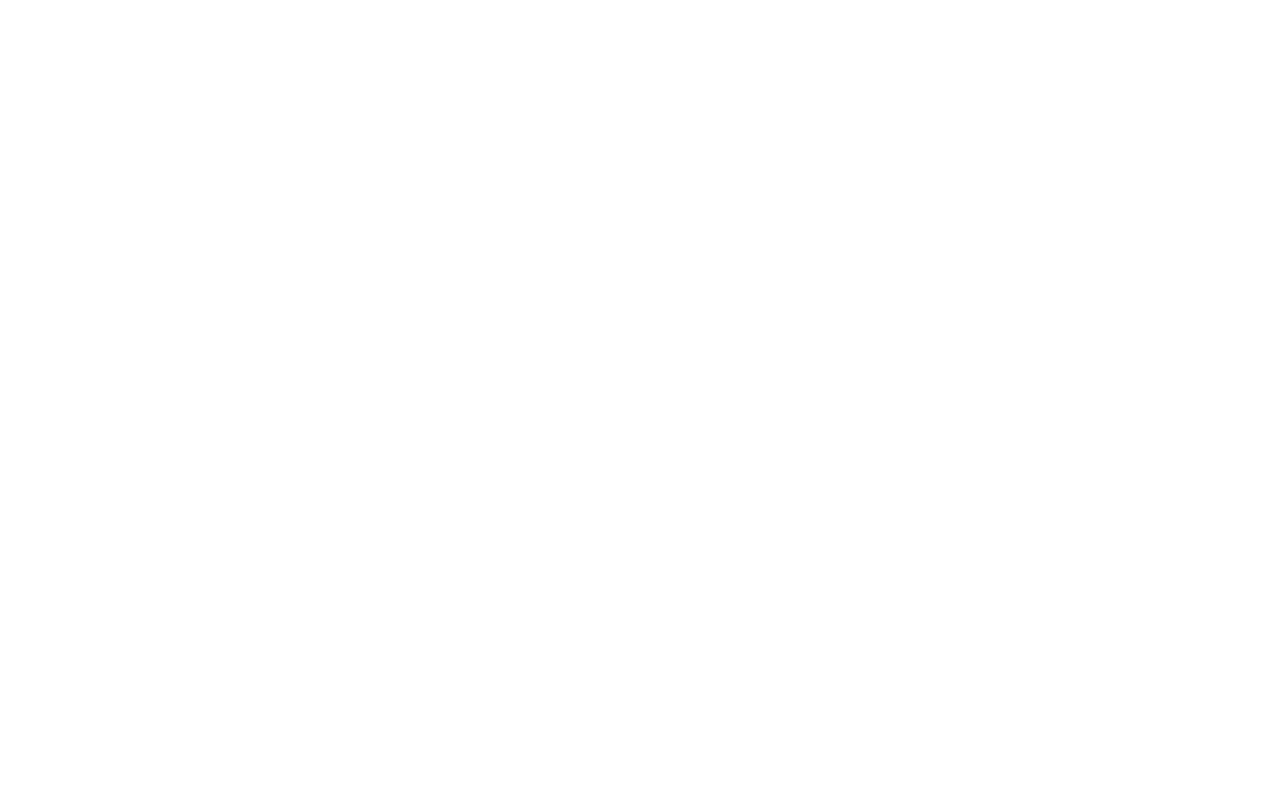
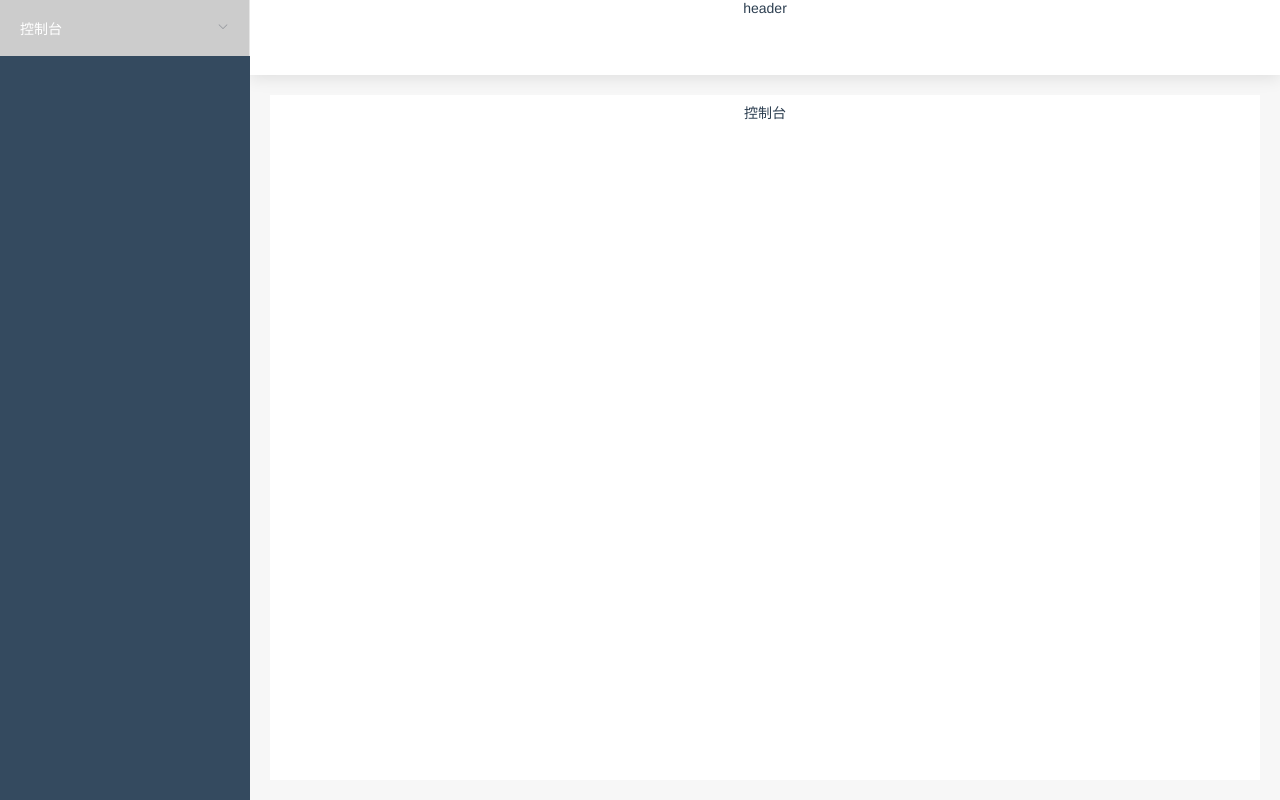
Before and after one commit to wumail/vue-cars-admin, a Vue app: page /index in a window 1280 px wide. Before the commit this address had no page. Built offline with nearby package versions, Linux system fonts and the light colour scheme.

Commit message:
console_partail

```diff
--- a/src/router/index.js
+++ b/src/router/index.js
@@ -1,12 +1,61 @@
 import { createRouter, createWebHistory } from "vue-router";
-import Home from "../views/Home.vue";
 
 const routes = [
   {
+    path: '/',
+    redirect: 'login',
+    meta: {
+      name: '主页',
+    },
+    hidden: true,
+  },
+  // {
+  //   path: '/test',
+  //   name: 'Test',
+  //   meta: {
+  //     name: 'test',
+  //   },
+  //   hidden: true,
+  //   component: () => import('@/views/Home.vue'),
+  // },
+  {
     path: '/login',
     name: 'Login',
+    meta: {
+      name: '登录',
+    },
+    hidden: true,
     component: () => import('@/views/login/index.vue'),
   },
+  {
+    path: '/console',
+    name: 'Console',
+    meta: {
+      name: '控制台',
+    },
+    hidden: false,
+    redirect: 'index',
+    component: () => import('@/views/layout/index.vue'),
+    children: [
+      {
+        path: '/index',
+        name: 'Index',
+        meta: {
+          name: '首页',
+        },
+        component: () => import('@/views/console/index.vue'),
+      },
+      // {
+      //   path: '/test',
+      //   name: 'Test',
+      //   meta: {
+      //     name: 'test',
+      //   },
+      //   component: () => import('@/views/Home.vue'),
+      // },
+    ]
+  },
+
 ];
 
 const router = createRouter({
--- a/src/store/index.js
+++ b/src/store/index.js
@@ -1,8 +1,13 @@
 import { createStore } from "vuex";
+import app from './modules/app';
+import common from './modules/common';
 
 export default createStore({
   state: {},
   mutations: {},
   actions: {},
-  modules: {},
+  modules: {
+    app,
+    common,
+  },
 });
--- /dev/null
+++ b/src/store/modules/app.js
@@ -0,0 +1,58 @@
+import { setToken, setUsername, getUsername, removeToken, removeUsername } from "@/utils/cookies";
+import { Login, Logout } from "@/api/login";
+const state = {
+    collapse: JSON.parse(sessionStorage.getItem('collapse')) || false,
+    token: "",
+    username: "" || getUsername()
+}
+const getters = {}
+const mutations = {
+    SET_COLLAPSE(state){
+        state.collapse = !state.collapse;
+        sessionStorage.setItem('collapse', String(state.collapse))
+    },
+    SET_TOKEN(state, value){
+        state.token = value;
+    },
+    SET_USERNAME(state, value){
+        state.username = value;
+    }
+}
+const actions = {
+    loginAction(content, repuestData) {
+        return new Promise((resolve, reject) => {
+            Login(repuestData).then((response) => {
+                let data = response.data
+                console.log(data)
+                content.commit('SET_TOKEN', data.token);
+                content.commit('SET_USERNAME', data.username);
+                setToken(data.token);
+                setUsername(data.username);
+                resolve(response)
+            }).catch(error => {
+                reject(error)
+            })
+        })
+    },
+    logoutAction({ commit }){
+        return new Promise((resolve, reject) => {
+            Logout().then(response => {
+                console.log(response)
+                removeToken();
+                removeUsername();
+                commit('SET_TOKEN', '');
+                commit('SET_USERNAME', '');
+                resolve(response);
+            })
+
+        })
+    }
+}
+
+export default {
+    namespaced: true,
+    state,
+    getters,
+    mutations,
+    actions
+};
--- /dev/null
+++ b/src/store/modules/common.js
@@ -0,0 +1,24 @@
+const state = {
+    // table 数据加载标记
+    table_loadData_flag: true,  // true、false
+    // upload token
+    upload_token: ""
+}
+const getters = {}
+const mutations = {
+    SET_TABL_DATA_FLAG(state) {
+        state.table_loadData_flag = !state.table_loadData_flag;  //取反
+    },
+    SET_UPLOAD_TOKEN(state, value) {
+        state.upload_token = value;
+    }
+}
+const actions = {}
+
+export default {
+    namespaced: true,
+    state,
+    getters,
+    mutations,
+    actions
+};
--- a/src/styles/ui.scss
+++ b/src/styles/ui.scss
@@ -1,4 +1,30 @@
+
+//菜单宽度
+$navWidth:250px;
+$headerHeight:75px;
+
+$color_nav_main:#f56c6c;
+
+
 .btn-block{
     display: block;
     width: 100%;
 }
+
+.el-menu-item-group__title{
+    padding: 0 !important;
+}
+
+.el-submenu .el-menu-item{
+    font-size: 14px;
+    padding-left: 50px !important;
+    &.is-active{
+        background-color: rgba($color: $color_nav_main , $alpha: .5) !important;
+    }
+}
+
+.el-submenu{
+    &.is-active.is-opened .el-submenu__title{
+        background-color: $color_nav_main !important;
+    }
+}
--- a/src/utils/request.js
+++ b/src/utils/request.js
@@ -1,6 +1,6 @@
 import axios from "axios";
 // cookies
-// import { getToken, getUsername } from "./cookies";
+import { getToken, getUsername } from "./cookies";
 // ElementUI 单独引入
 import { ElMessage  } from 'element-plus';
 // 创建实例
@@ -13,8 +13,8 @@ const service = axios.create({
 // 添加请求拦截器
 service.interceptors.request.use(function (config) {
     // 在发送请求之前做些什么
-    // config.headers['Token'] = getToken();  // 携带token
-    // config.headers['Username'] = getUsername();  // 携带token
+    config.headers['Token'] = getToken();  // 携带token
+    config.headers['Username'] = getUsername();  // 携带token
     return config;
 }, function (error) {
     // 对请求错误做些什么
--- /dev/null
+++ b/src/views/console/index.vue
@@ -0,0 +1,12 @@
+<template>
+  <div>控制台</div>
+</template>
+
+<script>
+export default {
+
+}
+</script>
+
+<style>
+</style>
--- /dev/null
+++ b/src/views/layout/components/header.vue
@@ -0,0 +1,23 @@
+<template>
+  <div id="header-wrap">
+      header
+  </div>
+</template>
+
+<script>
+export default {
+
+}
+</script>
+<style lang="scss">
+#header-wrap {
+  position: fixed;
+  top: 0;
+  right: 0;
+  left: $navWidth;
+  height: $headerHeight;
+  z-index: 4;
+  background-color: #fff;
+  @include webkit(box-shadow, 0 3px 16px 0 rgba(0, 0, 0, 0.1));
+}
+</style>
--- /dev/null
+++ b/src/views/layout/components/main.vue
@@ -0,0 +1,24 @@
+<template>
+  <div id="main-wrap">
+    <router-view />
+  </div>
+</template>
+
+<script>
+export default {
+
+}
+</script>
+
+<style lang="scss">
+#main-wrap {
+  position: fixed;
+  left: $navWidth;
+  top: $headerHeight;
+  right: 0;
+  bottom: 0;
+  border: 20px solid #f7f7f7;
+  padding: 10px;
+  @include webkit(box-sizing, border);
+}
+</style>
--- /dev/null
+++ b/src/views/layout/components/navbar.vue
@@ -0,0 +1,79 @@
+<template>
+  <div id="nav-wrap">
+    <el-menu
+      default-active="1-4-1"
+      class="el-menu-vertical-demo"
+      @open="handleOpen"
+      @close="handleClose"
+      :collapse="isCollapse"
+      background-color='transparent'
+      active-text-color='#fff'
+      text-color='#fff'
+      router=true
+    >
+      <template
+        v-for="(item,index) in routes"
+        :index="index"
+      >
+        <el-submenu
+          v-if="!item.hidden"
+          :key="item.id"
+        >
+          <template #title>
+            <span>{{item.meta.name}}</span>
+          </template>
+          <el-menu-item-group>
+            <el-menu-item
+              v-for="subitem in item.children"
+              :key="subitem.id"
+              :index="subitem.path"
+            >{{subitem.meta.name}}</el-menu-item>
+          </el-menu-item-group>
+        </el-submenu>
+      </template>
+    </el-menu>
+  </div>
+</template>
+
+<script>
+import { onMounted, reactive, ref } from 'vue';
+import { useRouter } from "vue-router";
+export default {
+    name:'navbar',
+    setup(){
+        const router = useRouter();
+        const routes = reactive(router.options.routes);
+
+        const isCollapse = ref(false);
+
+        const handleClose = ()=>{
+
+        }
+        const handleOpen = () =>[
+
+        ]
+        return{
+            // router,
+            routes,
+            isCollapse,
+            handleClose,
+            handleOpen,
+        }
+    }
+}
+</script>
+
+<style lang="scss">
+#nav-wrap {
+  position: fixed;
+  top: 0;
+  left: 0;
+  width: $navWidth;
+  height: 100vh;
+  z-index: 5;
+  background-color: #344a5f;
+  .el-menu-vertical-demo {
+    text-align: left;
+  }
+}
+</style>
--- /dev/null
+++ b/src/views/layout/index.vue
@@ -0,0 +1,28 @@
+<template>
+  <div>
+      <LayoutNavigator />
+      <LayoutHeader />
+      <LayoutContent />
+  </div>
+</template>
+
+<script>
+import LayoutHeader from "./components/header";
+import LayoutContent from "./components/main";
+import LayoutNavigator from "./components/navbar";
+
+export default {
+    name: 'layout',
+    components:{
+        LayoutHeader,
+        LayoutContent,
+        LayoutNavigator,
+    },
+    setup(){
+
+    }
+}
+</script>
+
+<style lang="scss">
+</style>
--- a/src/views/login/index.vue
+++ b/src/views/login/index.vue
@@ -89,14 +89,22 @@
 </template>
 
 <script>
+import { onMounted, reactive,ref } from "vue";
+import { useStore } from "vuex";
+import { useRouter, useRoute } from 'vue-router';
+
 import sha1 from "js-sha1";
-import { GetCode } from "@/api/login.js";
 import { ElMessage  } from 'element-plus';
-import { onMounted, reactive,ref } from "vue";
+
+import { GetCode,Register } from "@/api/login.js";
 import { stripscript,validate_email,validate_pwd,validate_vcode } from "@/utils/validate.js";
+
 export default {
     name:'login',
     setup(){
+      const store = useStore();
+      const router = useRouter();
+
       //声明对象类型使用reactive
       const menu_switch_item = reactive([
         { type: "login", label: "登录" },
@@ -191,7 +199,7 @@ export default {
         if(!validate_email(ruleForm.username)) {
           ElMessage({
             message: "邮箱格式有误，请重新输入！！",
-            type: "error"
+            type: "error",
           })
           return false;
         }
@@ -252,17 +260,13 @@ export default {
           password: sha1(ruleForm.password),
           code: ruleForm.vcode
         }
-        // root.$store.dispatch('app/loginAction', requestData).then(response => {
-        //   ElMessage({
-        //     message: response.message,
-        //     type: "success"
-        //   })
-        //   // 页面跳转
-        //   root.$router.push({ name: 'ConsoleIndex' })
-        // }).catch(error => {
-        //   // 重置数据
-        //   reset();
-        // })
+        store.dispatch('app/loginAction', requestData).then(response => {
+          // 页面跳转
+          router.push({ name: 'Console' })
+        }).catch(error => {
+          // 重置数据
+          reset();
+        })
       })
       // 注册
       const register = (() => {
@@ -274,12 +278,12 @@ export default {
         Register(requestData).then(response => {
           Elmessage({
             message: response.message,
-            type: "success"
+            type: "success",
           })
         }).catch(error => {
           Elmessage({
             message: error.message,
-            type: "error"
+            type: "error",
           })
         }).finally(()=>{
           reset();
```
